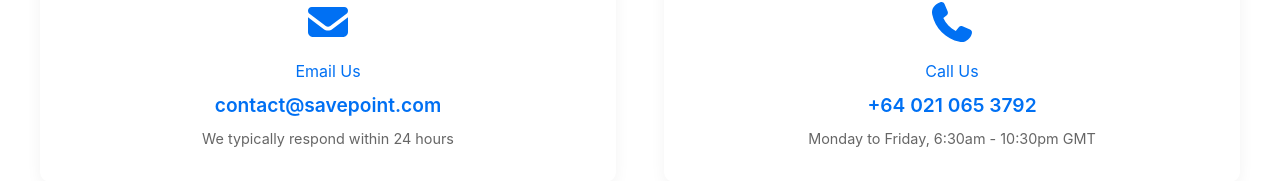
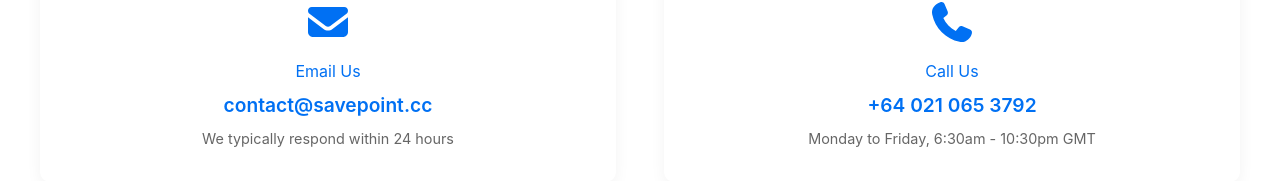
Before and after one commit to LoganShmogan/save-point, a Next.js app: page / in a window 1280 px wide. Shown: the part 2085-2266 px from the top of the page. Built offline with nearby package versions, Linux system fonts and the light colour scheme; no server answers.

Commit message:
fixed email

```diff
--- a/app/page.tsx
+++ b/app/page.tsx
@@ -151,7 +151,7 @@ export default function Home() {
                 href="mailto:contact@savepoint.com"
                 className={styles.contactLink}
               >
-                contact@savepoint.com
+                contact@savepoint.cc
               </a>
               <p>We typically respond within 24 hours</p>
             </div>
```
